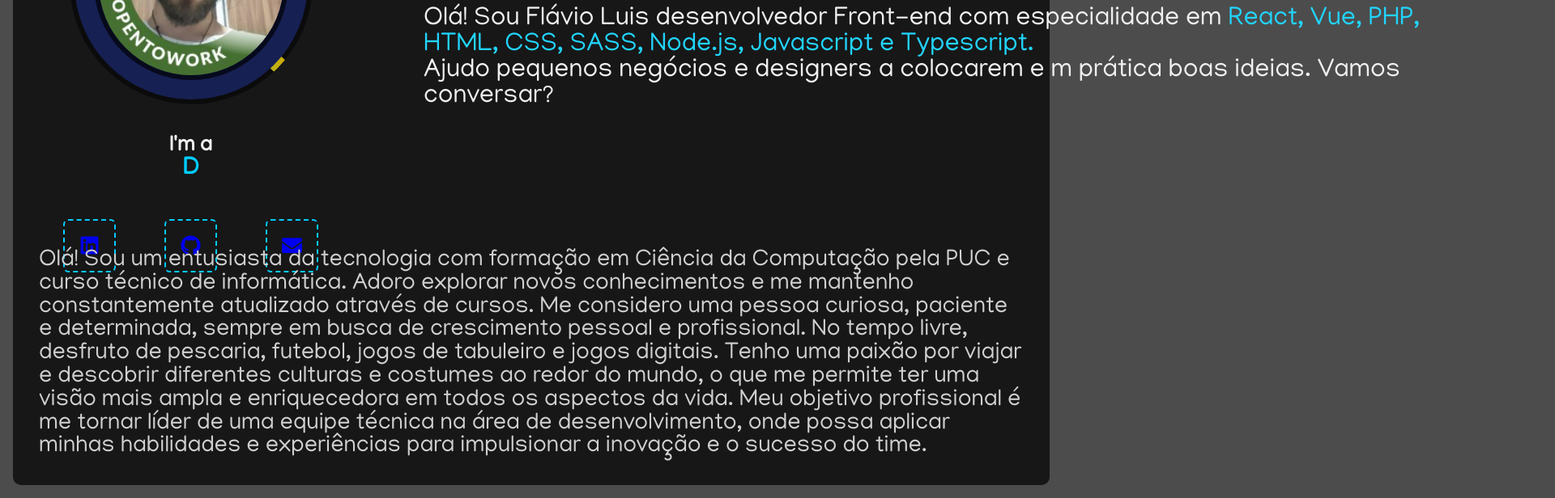
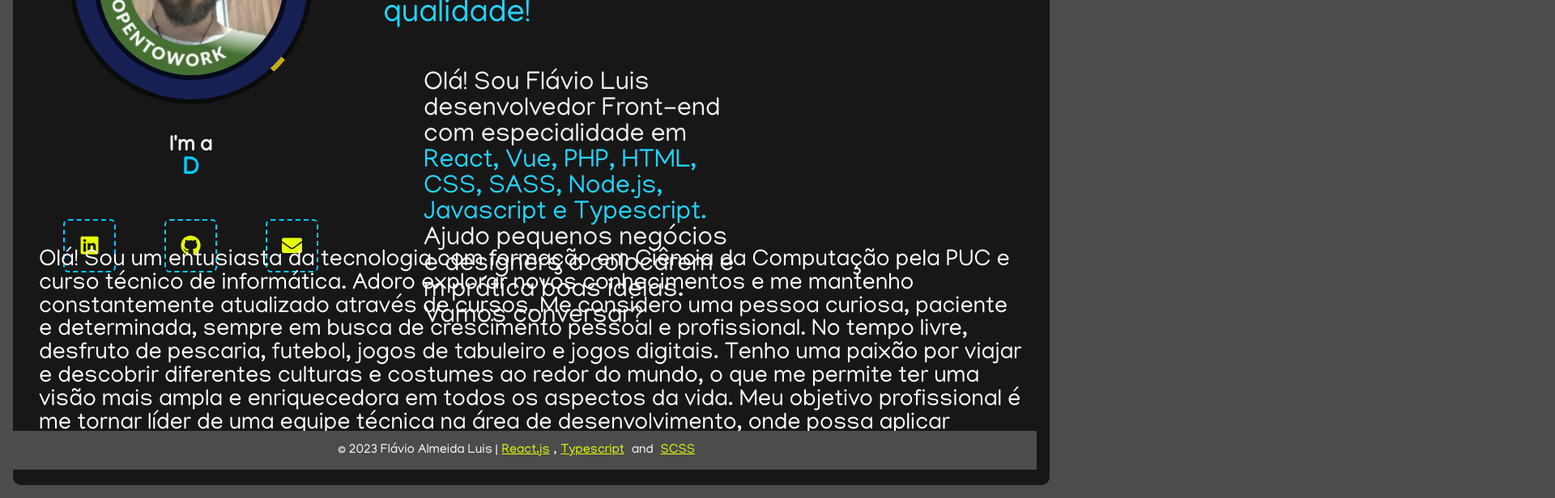
Before and after one commit to flavioaluis/portfolio, a React (Create React App) app: page / in a window 1280 px wide. Shown: the part 219-835 px from the top of the page at 81% size, 1920 px wide, since content can reach past the window. Built offline with nearby package versions, Linux system fonts and the light colour scheme.

Commit message:
Att Blocks, Att Footer, Att Links

```diff
--- a/src/components/AboutMe/AboutMe.module.scss
+++ b/src/components/AboutMe/AboutMe.module.scss
@@ -4,4 +4,5 @@
 }
 .textMe {
     font-size:1.8em;
+    color:#fff;
 }
--- /dev/null
+++ b/src/components/Footer/Footer.module.scss
@@ -0,0 +1,14 @@
+.foot {
+    position:absolute;
+    left:0;
+    bottom:0;
+    right:0;
+    background-color: #4C4C4C;
+    color:#fff;
+    padding:1em;
+    text-align: center;
+}
+
+.foot a {
+    margin:5px;
+}
--- /dev/null
+++ b/src/components/Footer/index.tsx
@@ -0,0 +1,8 @@
+import style from './Footer.module.scss';
+
+function Footer() {
+    return(
+        <div className={style.foot}><h4> &copy; {new Date().getFullYear()} Flávio Almeida Luis |<a href="https://react.dev/">React.js</a>,<a href="https://www.typescriptlang.org/">Typescript</a> and <a href="https://sass-lang.com/">SCSS</a></h4></div>
+)}
+
+export default Footer;
--- a/src/components/Image/Image.module.scss
+++ b/src/components/Image/Image.module.scss
@@ -27,11 +27,11 @@
 }
 
 .iContent {
-    margin:0;
     padding:0;
     display:flex;
 }
 .SocIcons {
+    margin:30px;
     font-size:2px;
     padding: 18px;
     border: 2px solid #00ccff;
@@ -137,3 +137,20 @@
 .content a:hover {
     letter-spacing: 0.2em;
 }
+
+
+a:link {
+    color:rgb(229, 255, 0);
+}
+
+a:visited {
+    color: green;
+}
+
+a:hover {
+    color: rgb(7, 0, 4);
+}
+
+a:active {
+    color: #00ccff;
+}
--- a/src/components/Resume/Resume.module.scss
+++ b/src/components/Resume/Resume.module.scss
@@ -21,8 +21,3 @@ span {
 p {
   font-size: 2rem;
 }
-
-a {
-
-  margin: 30px;
-}
--- a/src/pages/Home/Home.module.scss
+++ b/src/pages/Home/Home.module.scss
@@ -95,7 +95,6 @@ body {
 }
 
 .columns{
-  width:200%;
   height:60vh;
   display:flex;
   flex-direction:row;
--- a/src/pages/Home/index.tsx
+++ b/src/pages/Home/index.tsx
@@ -3,6 +3,7 @@ import style from './Home.module.scss';
 import Image from '../../components/Image';
 import Resume from '../../components/Resume';
 import AboutMe from '../../components/AboutMe';
+import Footer from '../../components/Footer';
 
 
 
@@ -20,6 +21,7 @@ function Home() {
             </aside>
 
                 <AboutMe/>
+                <Footer />
         </>
     )
 }
```
